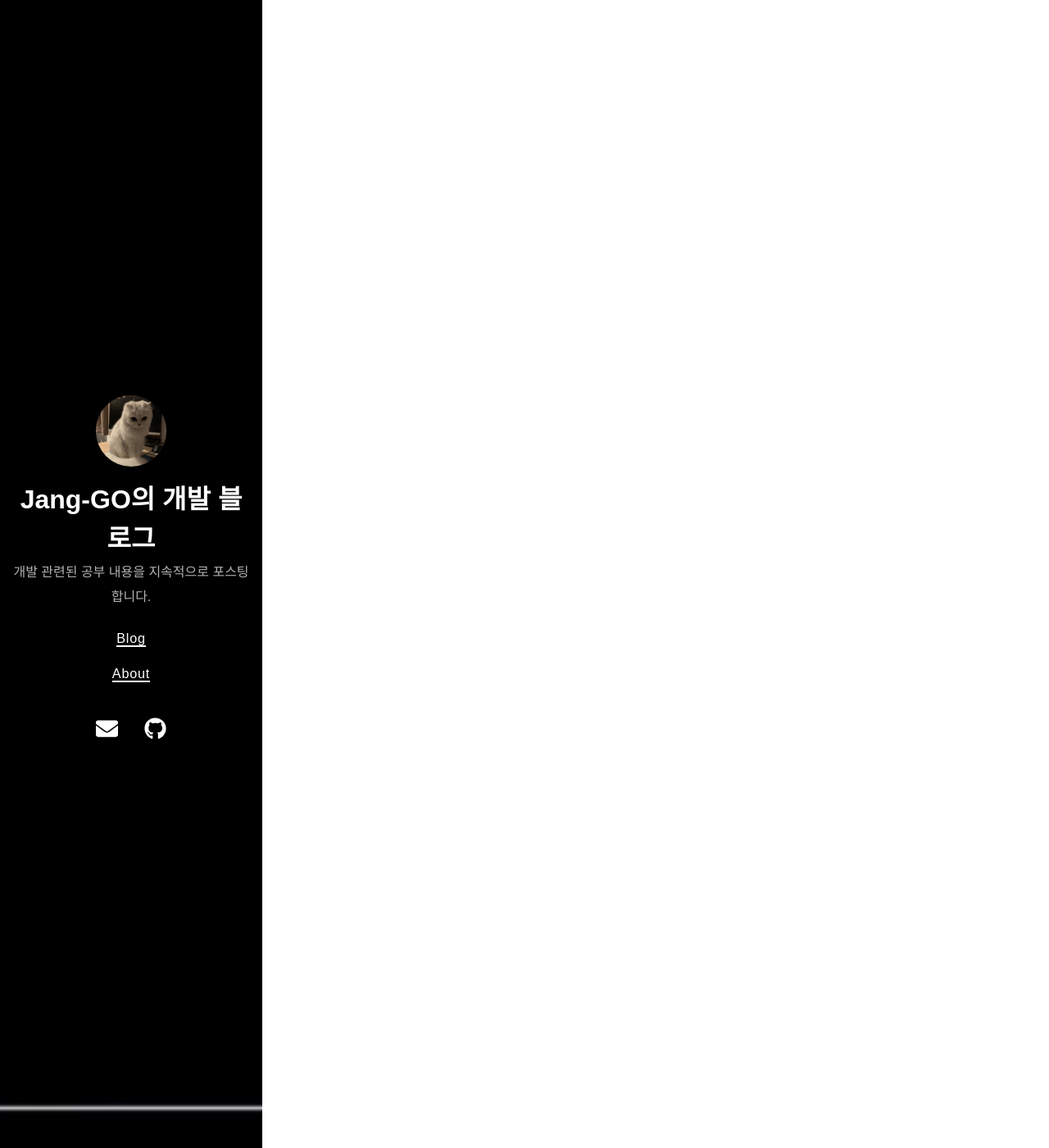
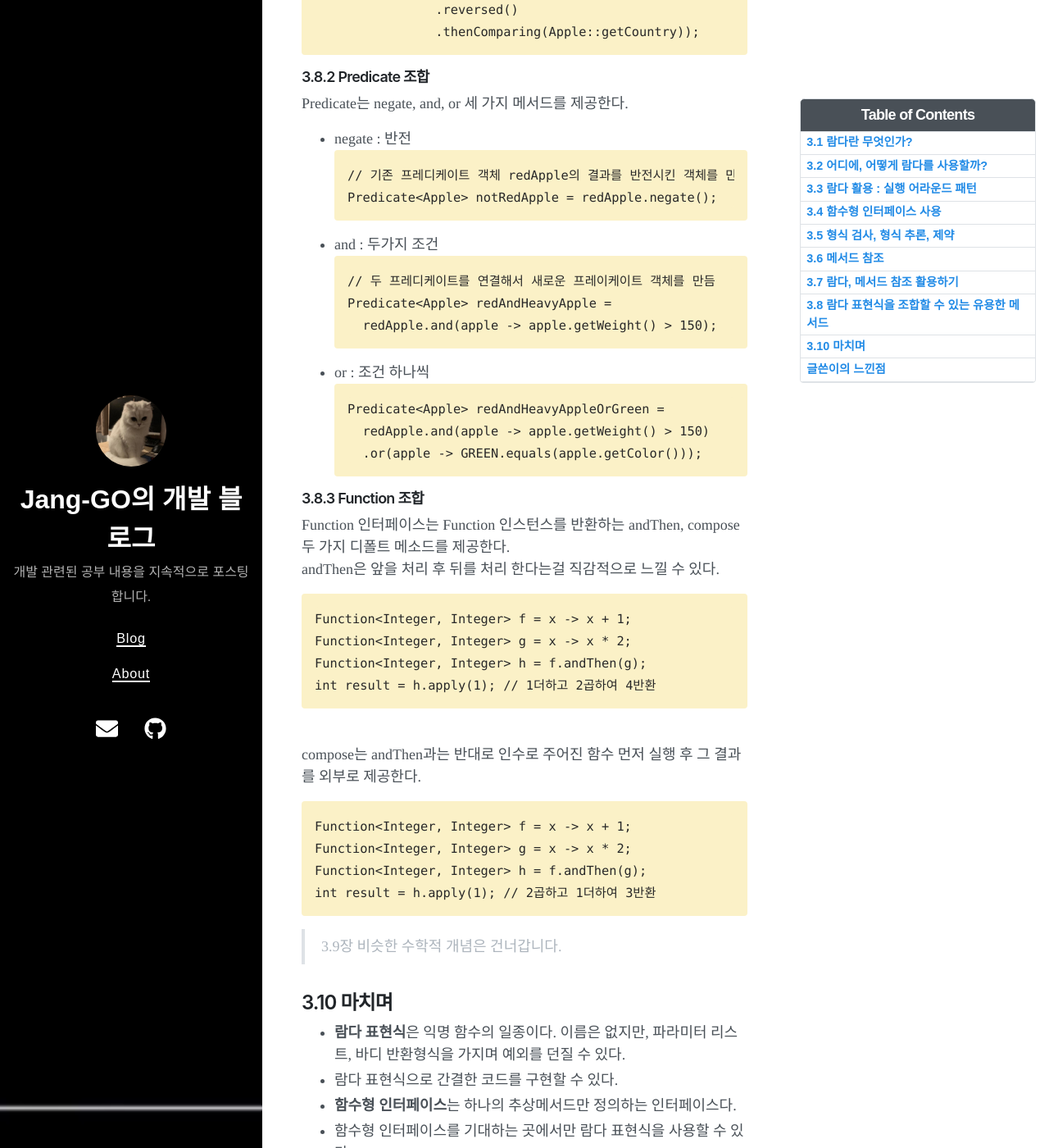
Before and after one commit to Jang-GO/Jang-GO.github.io, a Jekyll site: the page built from _posts/모던자바/2024-07-17-모던-자바-인-액션-Part3_3장.md, in a window 1280 px wide and 1400 px high, scrolled down 19328 px. Shown: the whole window at 82% size. Built offline with Jekyll 4.4.1, drawn with Linux system fonts in a browser that asks for light colours; nearby versions of some CDN libraries; some of the changed text lies outside the part shown.

Commit message:
[FINISH] 3장 정리 완료

````diff
--- a/_posts/모던자바/2024-07-17-모던-자바-인-액션-Part3_3장.md
+++ b/_posts/모던자바/2024-07-17-모던-자바-인-액션-Part3_3장.md
@@ -560,3 +560,80 @@ inventory.sort(comparing(Apple::getWeight));
 예를들어 여러 개의 람다 표현식을 조합해서 복잡한 람다 표현식을 만들 수도 있고 한 함수의 결과가 다른 함수의 입력이 되도록 두 함수를 조합할 수도 있다.
 
 #### 3.8.1 Comparator 조합
+```
+Comparator<Apple> c = Comparator.comparing(Apple::getWeight);
+```
+<br>
+<b>역정렬</b><br>
+역정렬을 위한 다른 Comparator 인터페이스를 만들 필요가 없다.<br>
+인터페이스 자체에서 reverse라는 디폴트 메소드를 제공하기 때문이다.<br>
+따라서 다음처럼 처음 비교자 구현을 그대로 사용하여 사과의 무게를 역정렬할 수 있다.
+```
+inventory.sort(comparing(Apple::getWeight).reverse());
+```
+<br>
+<b>Comparator 연결</b><br>
+만약 무게가 같은 사과가 존재하면 그 두 사과는 뭘 기준으로 정렬할까?<br>
+`thenComparing` 메서드로 두번쨰 비교자를 만들 수 있다.
+```
+inventory.sort(comparing(Apple::getWeight)
+                .reversed()
+                .thenComparing(Apple::getCountry));
+```
+
+#### 3.8.2 Predicate 조합
+Predicate는 negate, and, or 세 가지 메서드를 제공한다.
+* negate : 반전
+```
+// 기존 프레디케이트 객체 redApple의 결과를 반전시킨 객체를 만든다.
+Predicate<Apple> notRedApple = redApple.negate();
+```
+* and : 두가지 조건
+```
+// 두 프레디케이트를 연결해서 새로운 프레이케이트 객체를 만듬
+Predicate<Apple> redAndHeavyApple =
+    redApple.and(apple -> apple.getWeight() > 150);
+```
+* or : 조건 하나씩
+```
+Predicate<Apple> redAndHeavyAppleOrGreen =
+    redApple.and(apple -> apple.getWeight() > 150)
+    .or(apple -> GREEN.equals(apple.getColor()));
+```
+
+#### 3.8.3 Function 조합
+Function 인터페이스는 Function 인스턴스를 반환하는 andThen, compose 두 가지 디폴트 메소드를 제공한다.
+<br>
+andThen은 앞을 처리 후 뒤를 처리 한다는걸 직감적으로 느낄 수 있다.
+```
+Function<Integer, Integer> f = x -> x + 1;
+Function<Integer, Integer> g = x -> x * 2;
+Function<Integer, Integer> h = f.andThen(g);
+int result = h.apply(1); // 1더하고 2곱하여 4반환
+```
+<br>
+compose는 andThen과는 반대로 인수로 주어진 함수 먼저 실행 후 그 결과를 외부로 제공한다.
+```
+Function<Integer, Integer> f = x -> x + 1;
+Function<Integer, Integer> g = x -> x * 2;
+Function<Integer, Integer> h = f.andThen(g);
+int result = h.apply(1); // 2곱하고 1더하여 3반환
+```
+> 3.9장 비슷한 수학적 개념은 건너갑니다.
+
+## 3.10 마치며
+* <b>람다 표현식</b>은 익명 함수의 일종이다. 이름은 없지만, 파라미터 리스트, 바디 반환형식을 가지며 예외를 던질 수 있다.
+* 람다 표현식으로 간결한 코드를 구현할 수 있다.
+* <b>함수형 인터페이스</b>는 하나의 추상메서드만 정의하는 인터페이스다.
+* 함수형 인터페이스를 기대하는 곳에서만 람다 표현식을 사용할 수 있다.
+* 람다 표현식을 이용해서 함수형 인터페이스의 추상메서드를 제공할 수 있으며 <b>람다표현식 전체가 함수형 인터페이스의 인스턴스로 취급된다.</b>
+* java.util.function 패키지는 Predicate<T>, Function<T, R>, Supplier<T>, Consumer<T>, BinaryOperator<T> 등을 포함해서 자주 사용하는 다양한 함수형 인터페이스를 제공한다.
+* 자바 8은 Predicate<T>와 Function<T, R> 같은 제네릭 함수형 인터페이스와 관련한 박싱 동작을 피할 수 있는 IntPredicate, IntToLongFunction 등과 같은 기본형 특화 인터페이스도 제공한다.
+* 실행 어라운드 패턴을 람다와 활용하면 유연성과 재사용성을 추가로 얻을 수 있다.
+* 람다 표현식의 기대 형식을 <b>대상 형식</b>이라고 한다.
+* 메서드 참조를 이용하면 기존의 메서드 구현을 재사용하고 직접 전달할 수 있다.
+* Comparator, Predicate, Function 같은 함수형 인터페이스는 람다 표현식을 조합할 수 있는 다양한 디폴트 메서드를 제공한다.
+
+## 글쓴이의 느낀점
+람다식을 알지 못한상태로 람다식을 활용한 코드를 접했을때에는 사소하여 코드가 이해가 안됐다.<br> 이번 3장에서 람다식을 적용할 수 있는 부분부터 시작하여 메서드 참조 등의 가독성을 향상시킬 수 있는 방법까지 알아보았다.<br>
+이번장의 핵심은 함수형 인터페이스라고 생각한다. 함수형 인터페이스가 사용되는 부분에 람다식을 작성할 수 있고 이로인해 동작을 파라미터화 시켜 코드조각을 전달한다는 내용이 흥미를 불러일으켰다.<br>
````
